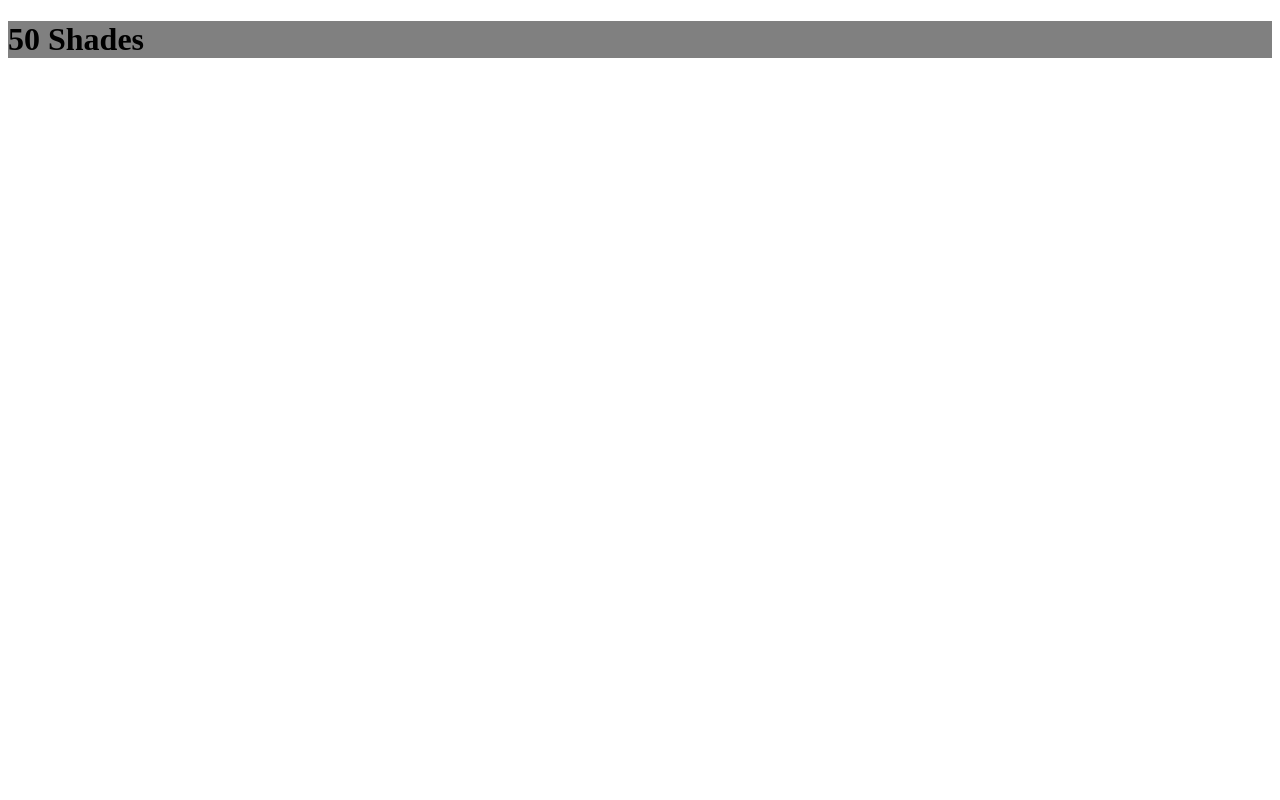
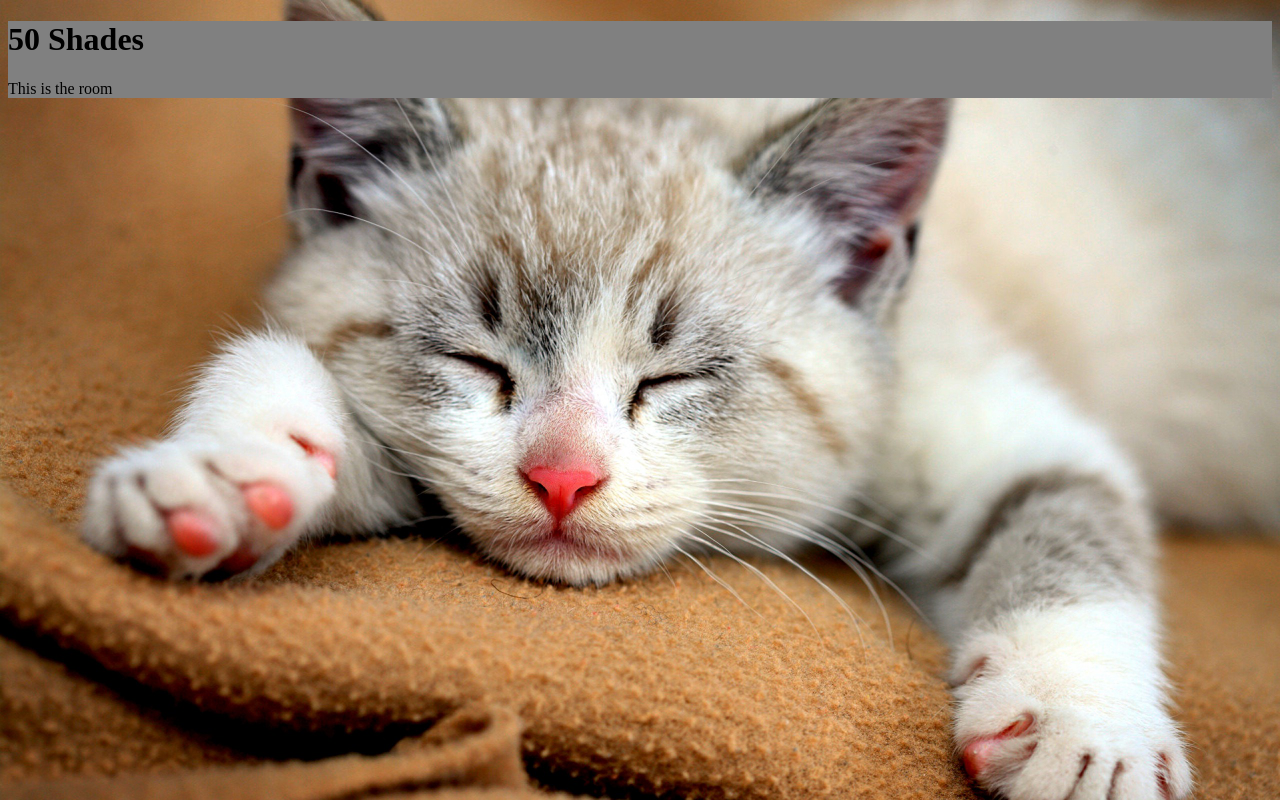
Before and after one commit to Quietis/WebProg, a plain HTML site: page index.html in a window 1280 px wide. Drawn offline with Linux system fonts and the light colour scheme.

Commit message:
Added a Qt cat

```diff
--- a/index.html
+++ b/index.html
@@ -8,6 +8,7 @@
   <body>
     <main>
       <h1>50 Shades</h1>
+      <p id="room">This is the room</p>
     </main>
   </body>
 </html>
--- a/style.css
+++ b/style.css
@@ -1,3 +1,8 @@
+body {
+  background-image: url("Risorse/Qt-cat.jpg");
+  background-size: cover;
+}
+
 main {
   background-color: grey;
 }
```
Also changed, not shown: Risorse/Qt-cat.jpg (added).
